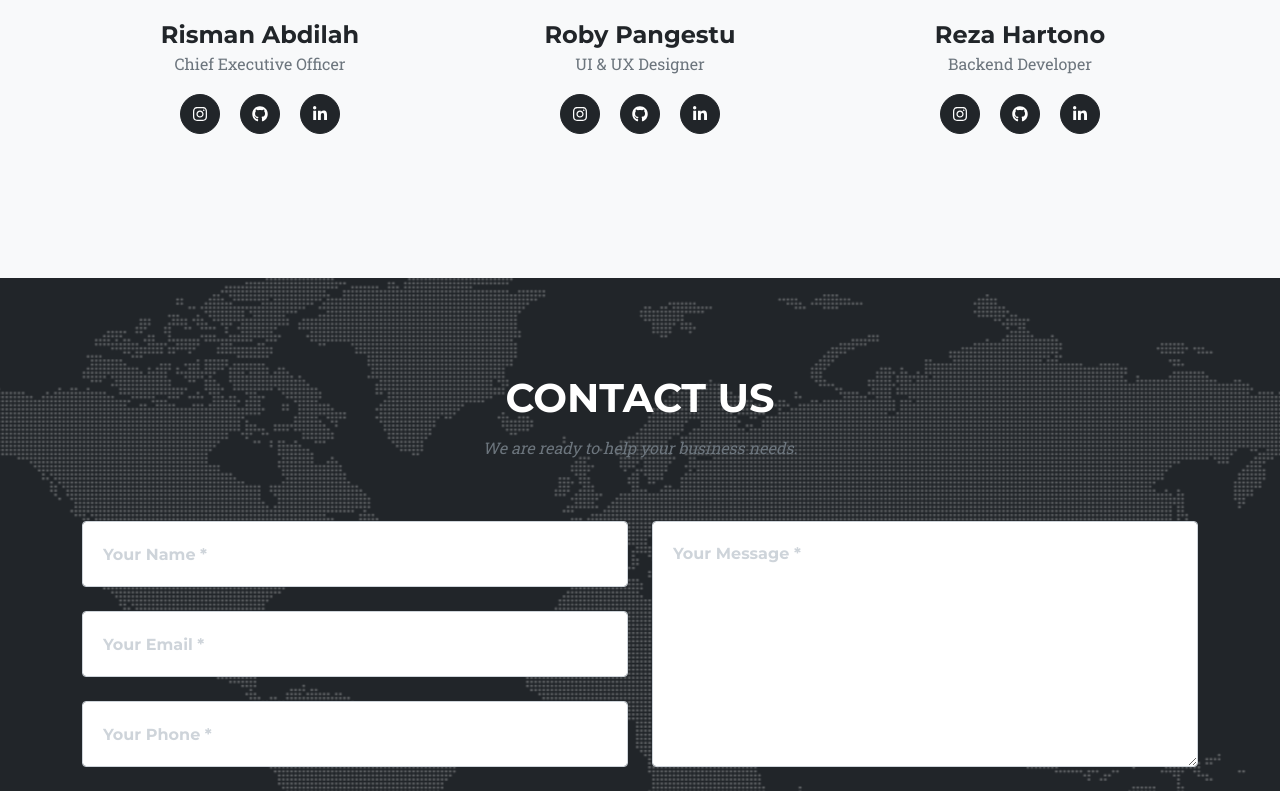
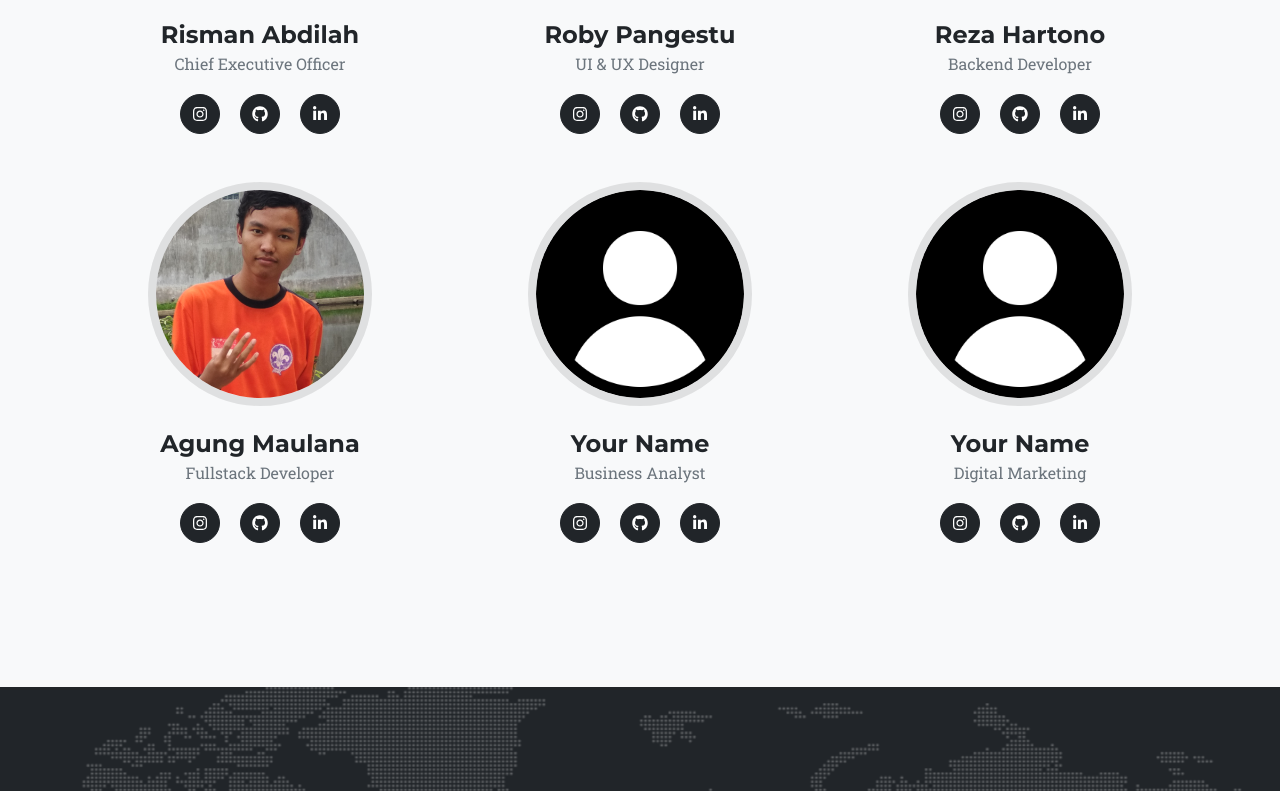
Before and after one commit to sundatech/sundatech.github.io, a plain HTML site: page index.html in a window 1280 px wide. Shown: the part 3397-4188 px from the top of the page. Drawn offline with nearby package versions, Linux system fonts and the light colour scheme.

Commit message:
Update Header, About & Team

```diff
--- a/index.html
+++ b/index.html
@@ -162,10 +162,10 @@
 					<div class="timeline-panel">
 						<div class="timeline-heading">
 							<h4>May, 2020</h4>
-							<h4 class="subheading">Starting the company</h4>
+							<h4 class="subheading">Launching the Company</h4>
 						</div>
 						<div class="timeline-body">
-							<p class="text-muted">PT Inovasi Teknologi Sunda was established in May 2020.</p>
+							<p class="text-muted">PT Inovasi Teknologi Sunda or Sunda Technology was established in May 2020.</p>
 						</div>
 					</div>
 				</li>
@@ -189,7 +189,7 @@
 			<div class="text-center mb-5">
 				<h2 class="section-heading text-uppercase">Our Amazing Team</h2>
 			</div>
-			<div class="row">
+			<div class="row justify-content-center">
 				<div class="col-lg-4">
 					<div class="team-member">
 						<img class="mx-auto rounded-circle" src="assets/img/team/risman.jpg" alt="Risman" />
@@ -234,6 +234,54 @@
 							<i class="fab fa-github"></i>
 						</a>
 						<a class="btn btn-dark btn-social mx-2" href="https://www.linkedin.com/in/reza-hartono-484986178/">
+							<i class="fab fa-linkedin-in"></i>
+						</a>
+					</div>
+				</div>
+				<div class="col-lg-4">
+					<div class="team-member">
+						<img class="mx-auto rounded-circle" src="assets/img/team/agung.jpg" alt="Reza" />
+						<h4>Agung Maulana</h4>
+						<p class="text-muted">Fullstack Developer</p>
+						<a class="btn btn-dark btn-social mx-2" href="https://www.instagram.com/agung.m.w.k.f/">
+							<i class="fab fa-instagram"></i>
+						</a>
+						<a class="btn btn-dark btn-social mx-2" href="https://github.com/Fakkuroqobah">
+							<i class="fab fa-github"></i>
+						</a>
+						<a class="btn btn-dark btn-social mx-2" href="https://www.linkedin.com/in/agung-m/">
+							<i class="fab fa-linkedin-in"></i>
+						</a>
+					</div>
+				</div>
+				<div class="col-lg-4">
+					<div class="team-member">
+						<img class="mx-auto rounded-circle" src="assets/img/team/default.png" alt="Reza" />
+						<h4>Your Name</h4>
+						<p class="text-muted">Business Analyst</p>
+						<a class="btn btn-dark btn-social mx-2" href="#">
+							<i class="fab fa-instagram"></i>
+						</a>
+						<a class="btn btn-dark btn-social mx-2" href="#">
+							<i class="fab fa-github"></i>
+						</a>
+						<a class="btn btn-dark btn-social mx-2" href="#">
+							<i class="fab fa-linkedin-in"></i>
+						</a>
+					</div>
+				</div>
+				<div class="col-lg-4">
+					<div class="team-member">
+						<img class="mx-auto rounded-circle" src="assets/img/team/default.png" alt="Reza" />
+						<h4>Your Name</h4>
+						<p class="text-muted">Digital Marketing</p>
+						<a class="btn btn-dark btn-social mx-2" href="#">
+							<i class="fab fa-instagram"></i>
+						</a>
+						<a class="btn btn-dark btn-social mx-2" href="#">
+							<i class="fab fa-github"></i>
+						</a>
+						<a class="btn btn-dark btn-social mx-2" href="#">
 							<i class="fab fa-linkedin-in"></i>
 						</a>
 					</div>
```
Also changed, not shown: assets/img/header-bg.jpeg, assets/img/team/agung.jpg (added), 1 other file.
